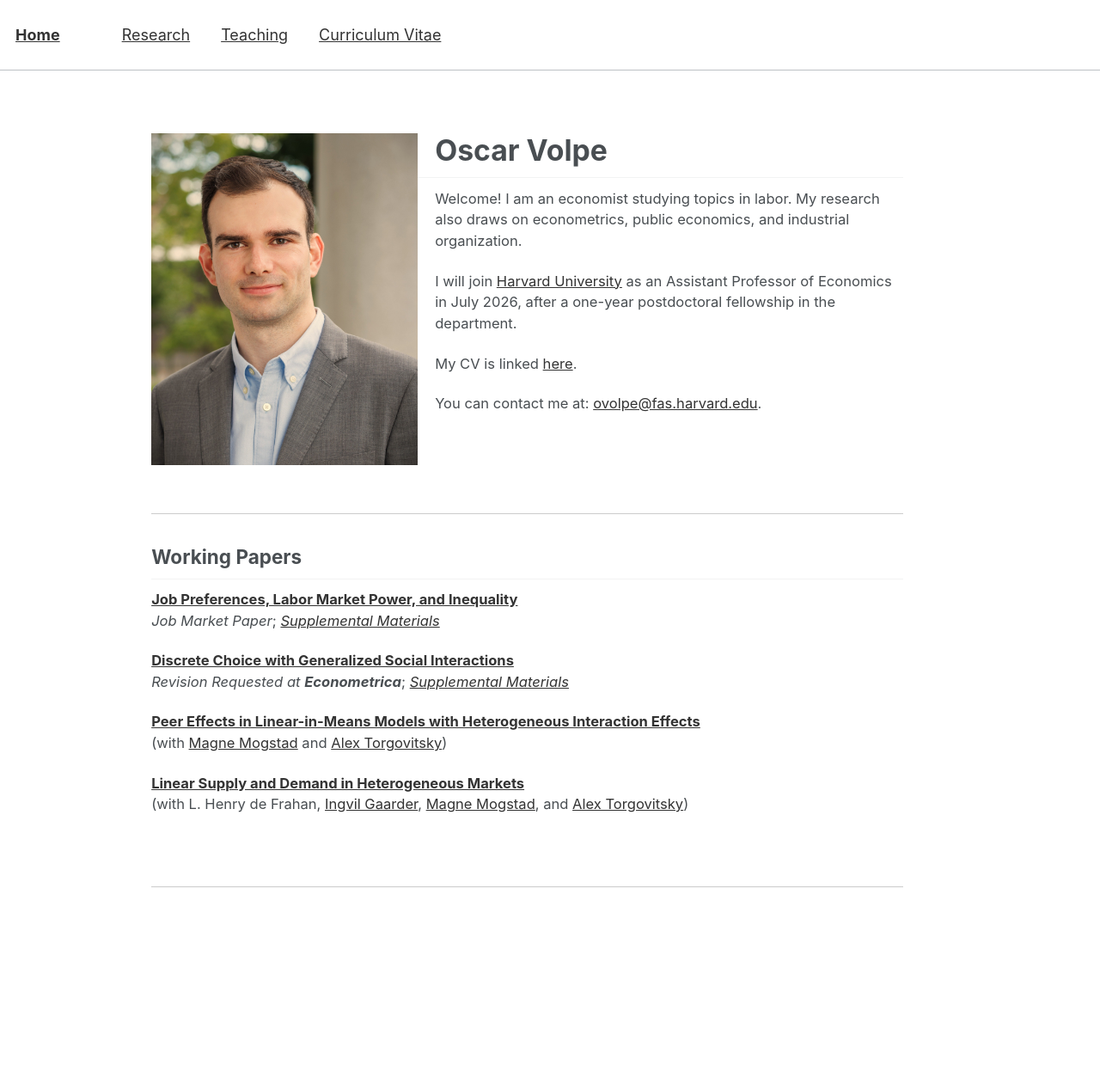
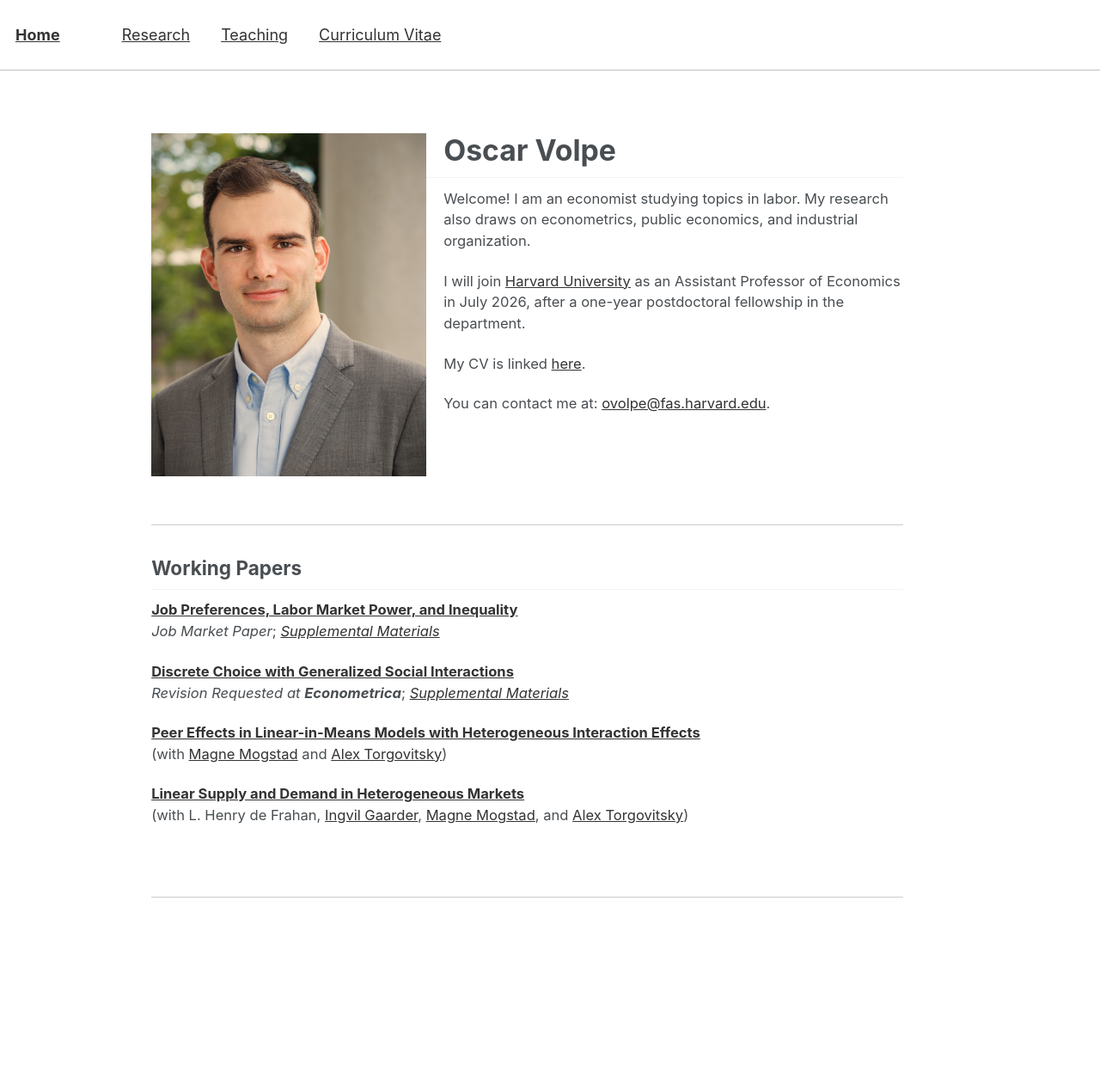
Before and after one commit to ovolpe/ovolpe.github.io, a Jekyll site: the page built from _pages/about.md, in a window 1280 px wide. Shown: the whole page at 86% size. Built offline with Jekyll 4.4.1, drawn with Linux system fonts in a browser that asks for light colours.

Commit message:
Update about.md

```diff
--- a/_pages/about.md
+++ b/_pages/about.md
@@ -8,7 +8,7 @@ redirect_from:
   - /about.html
 ---
 
-## <span style="font-size: 1.5em;">Oscar Volpe</span><img class="img-responsive" style="float: left; margin: 0px 20px 20px 0px;" src="/files/headshot.jpg" width="310">
+## <span style="font-size: 1.5em;">Oscar Volpe</span><img class="img-responsive" style="float: left; margin: 0px 20px 20px 0px;" src="/files/headshot.jpg" width="320">
 
 Welcome! I am an economist studying topics in labor. My research also draws on econometrics, public economics, and industrial organization.
 
```
